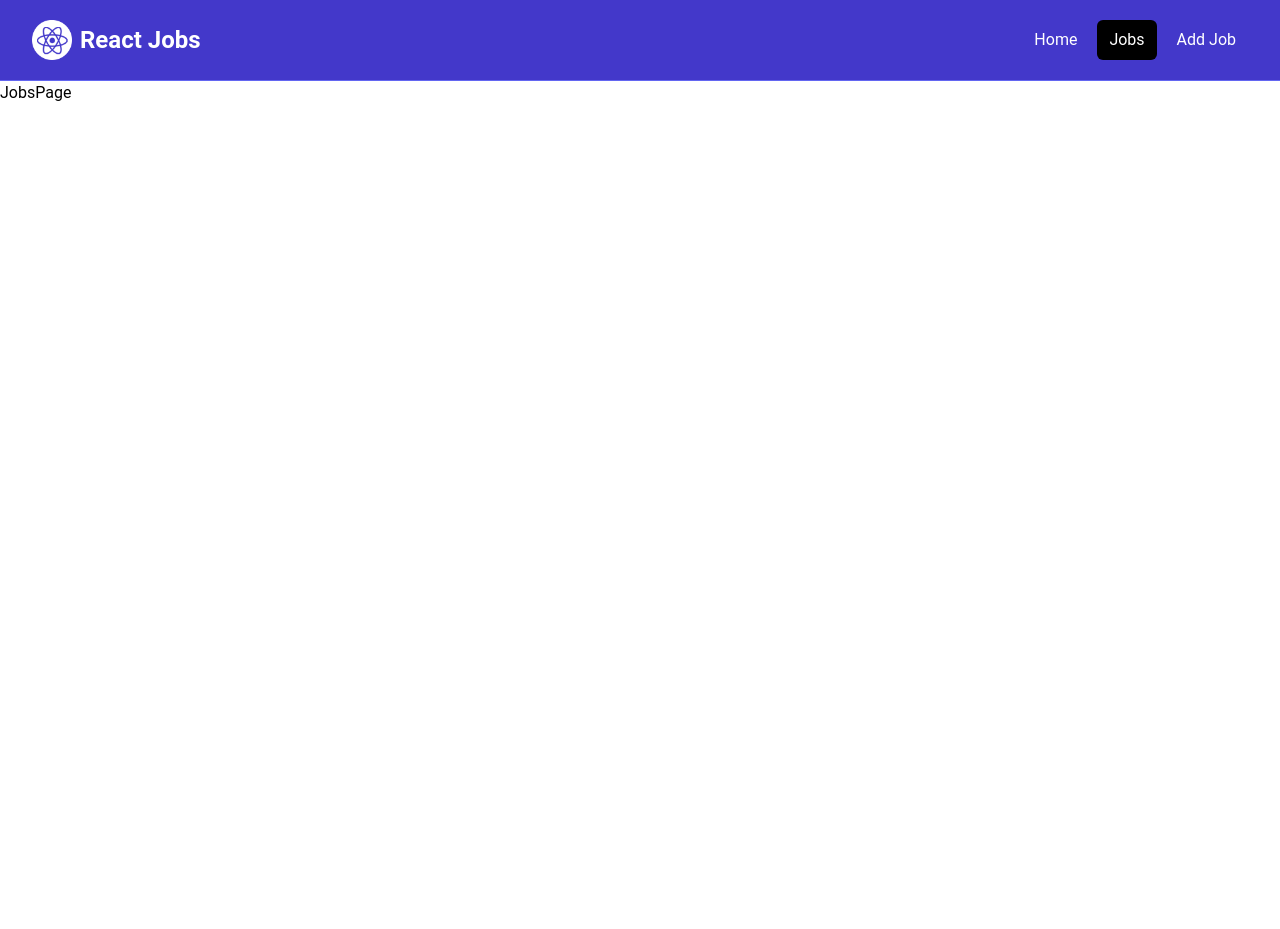
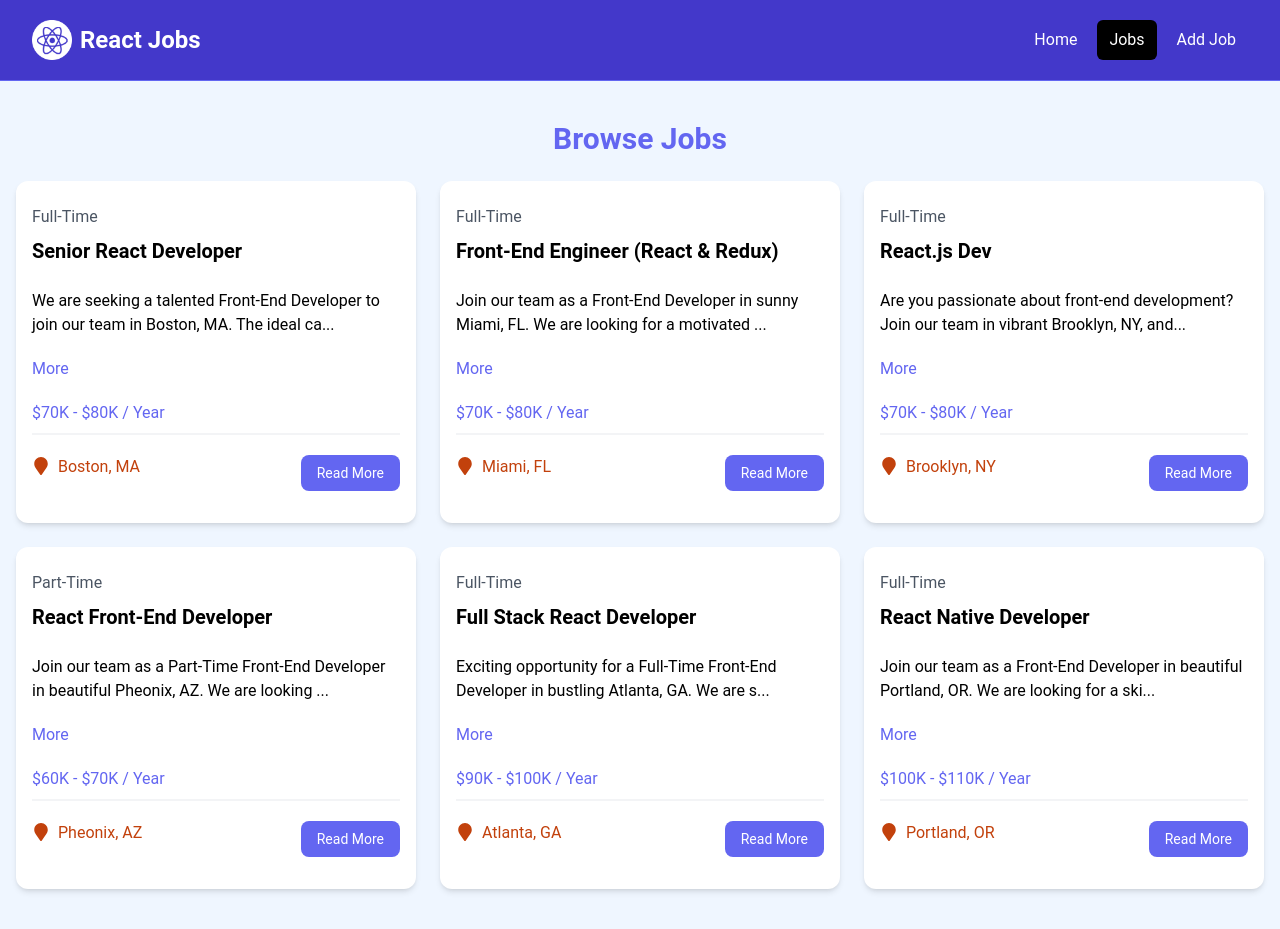
Before and after one commit to rajkumarpaneru/react-job-site, a React (Vite) app: page /jobs in a window 1280 px wide. Before the commit the page ends 800 px from the top, so only its background shows below. Built offline with nearby package versions, Linux system fonts and the light colour scheme.

Commit message:
implement jobs listing page

```diff
--- a/src/components/JobList.jsx
+++ b/src/components/JobList.jsx
@@ -4,18 +4,20 @@ import jobs from '../jobs.json';
 
 import Job from './Job';
 
-const JobList = () => {
+const JobList = ({isHome = true}) => {
+  const myJobs = isHome ? jobs.slice(0,3) : jobs;
+
   return (
     <section className="bg-blue-50 px-4 py-10">
       <div className="container-xl lg:container m-auto">
         <h2 className="text-3xl font-bold text-indigo-500 mb-6 text-center">
-          Browse Jobs
+          {isHome ? 'Recent Jobs' : 'Browse Jobs'}
         </h2>
         <div className="grid grid-cols-1 md:grid-cols-3 gap-6">
 
 
           {
-            jobs.slice(0,3)
+            myJobs
             .map((job) => (<Job
               key = {job.id}
               id = {job.id}
--- a/src/pages/JobsPage.jsx
+++ b/src/pages/JobsPage.jsx
@@ -1,8 +1,9 @@
 import React from 'react'
+import JobList from '../components/JobList';
 
 const JobsPage = () => {
   return (
-    <div>JobsPage</div>
+    <JobList isHome={false} />
   )
 }
 
```
